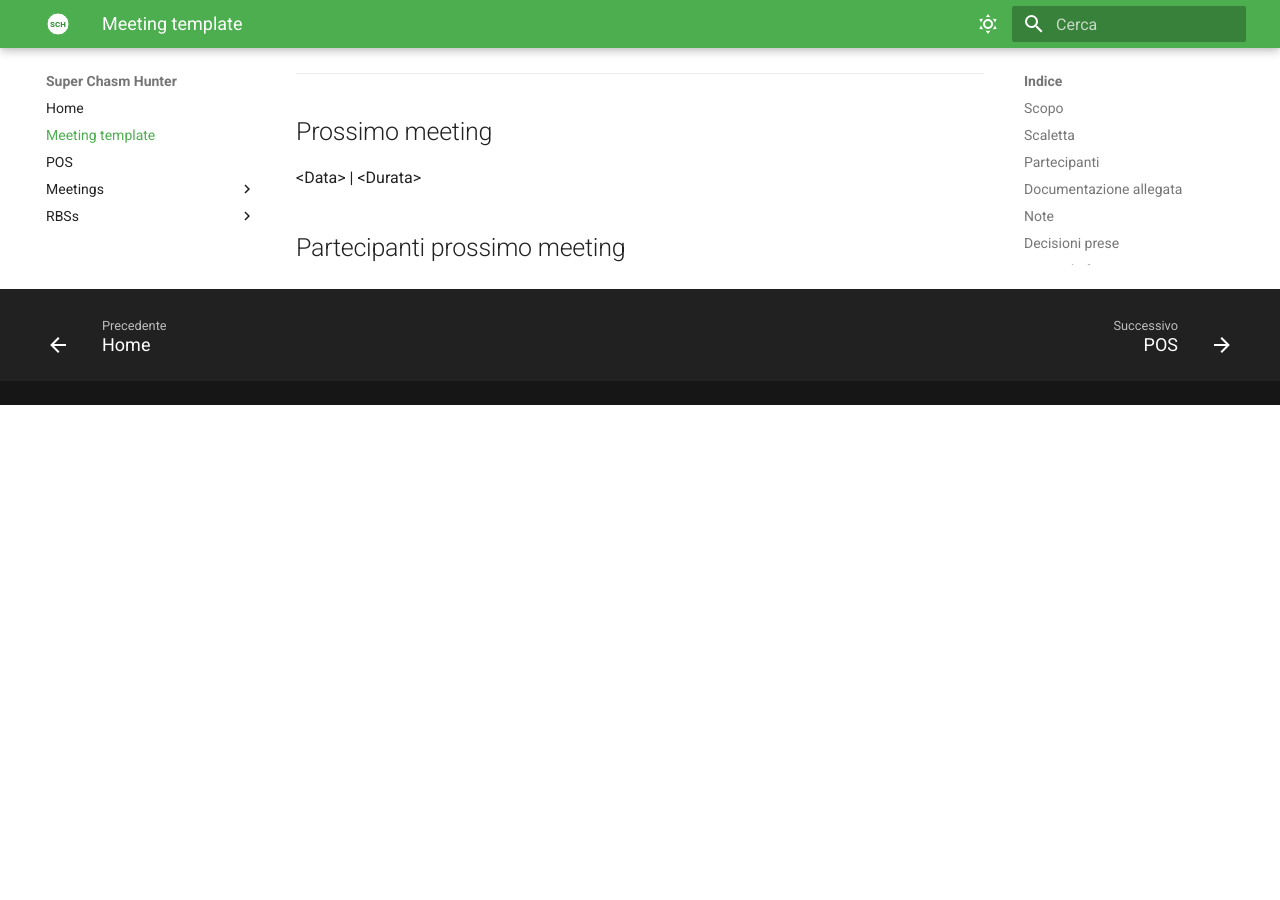
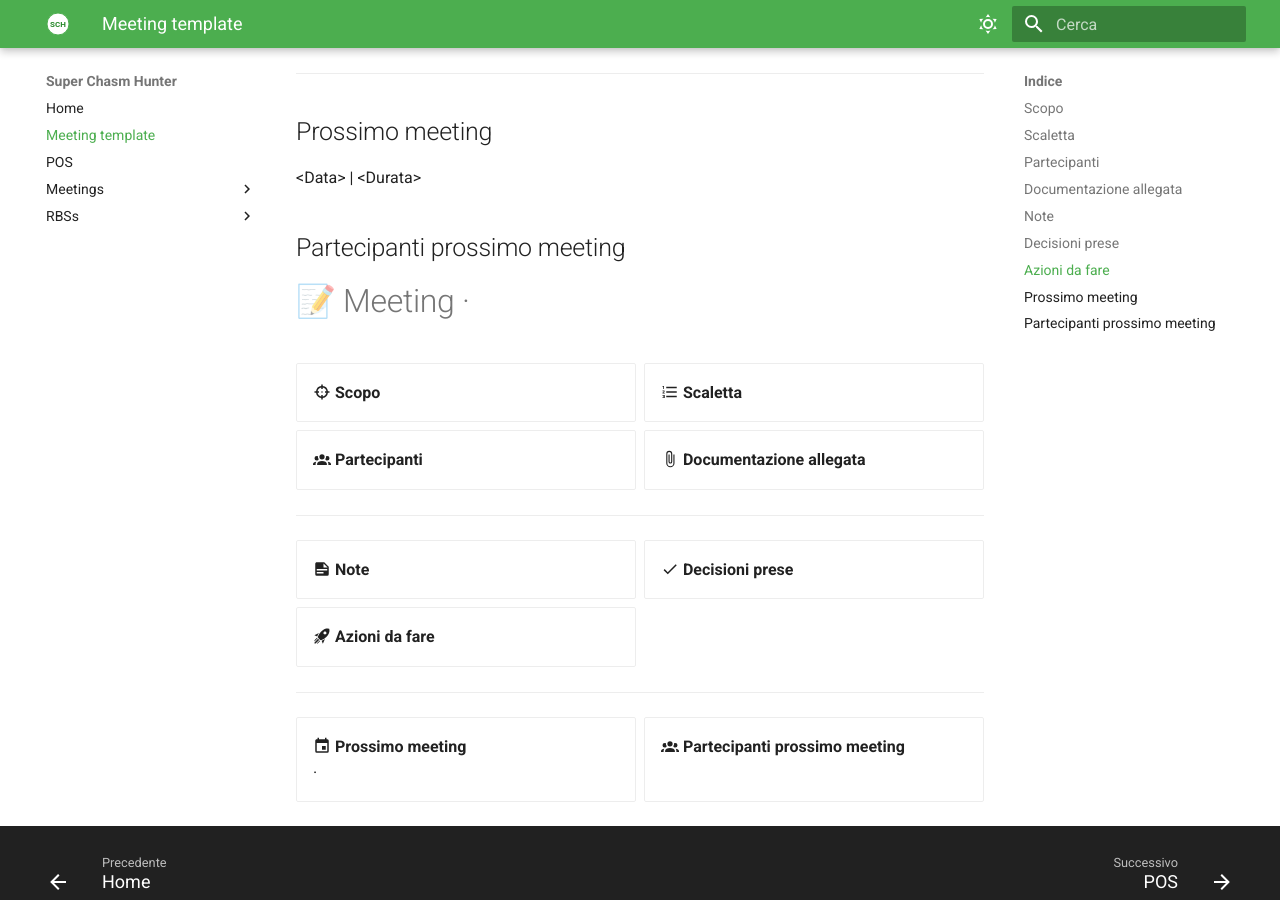
Before and after one commit to FilippoGurioli/super-chasm-hunter-pm, an MkDocs documentation site: the page built from docs/Meeting template.md, in a window 1280 px wide and 900 px high, scrolled down 910 px. Built offline with MkDocs 1.6.1 and Material for MkDocs 9.7.7, drawn with Linux system fonts in a browser that asks for light colours; before the commit the page ends 1315 px from its top, so only the background shows below that.

Commit message:
Test meeting template

```diff
--- a/docs/Meeting template.md
+++ b/docs/Meeting template.md
@@ -45,3 +45,53 @@ title: Meeting template
 &lt;Data&gt; | &lt;Durata&gt;
 
 ## Partecipanti prossimo meeting
+
+
+
+
+
+# 📝 Meeting <Data> · <Durata>
+
+<div class="grid" markdown>
+
+:material-target: **Scopo**
+{ .card }
+
+:material-format-list-numbered: **Scaletta**
+{ .card }
+
+:material-account-group: **Partecipanti**
+{ .card }
+
+:material-paperclip: **Documentazione allegata**
+{ .card }
+
+</div>
+
+---
+
+<div class="grid" markdown>
+
+:material-note-text: **Note**
+{ .card }
+
+:material-check: **Decisioni prese**
+{ .card }
+
+:material-rocket-launch: **Azioni da fare**
+{ .card }
+
+</div>
+
+---
+
+<div class="grid" markdown>
+
+:material-calendar: **Prossimo meeting**
+<Data> · <Durata>
+{ .card }
+
+:material-account-group: **Partecipanti prossimo meeting**
+{ .card }
+
+</div>
```
